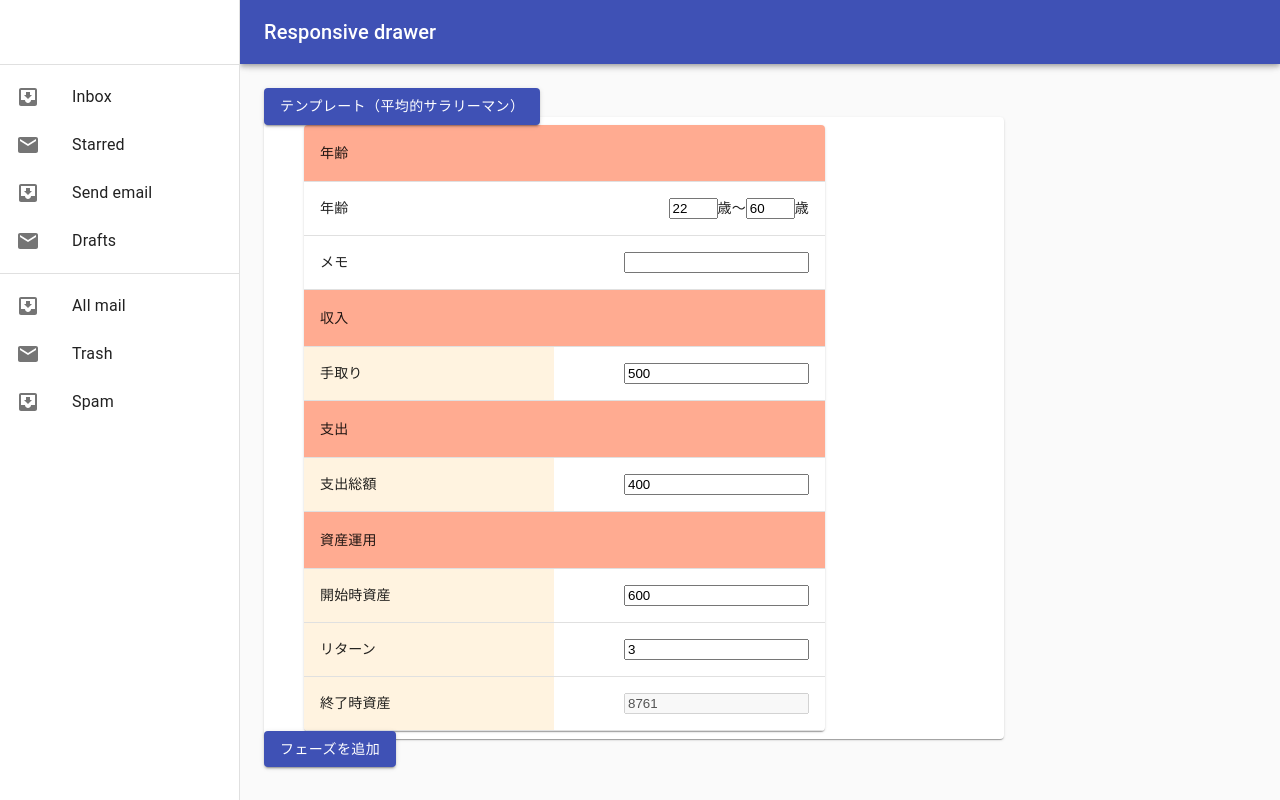
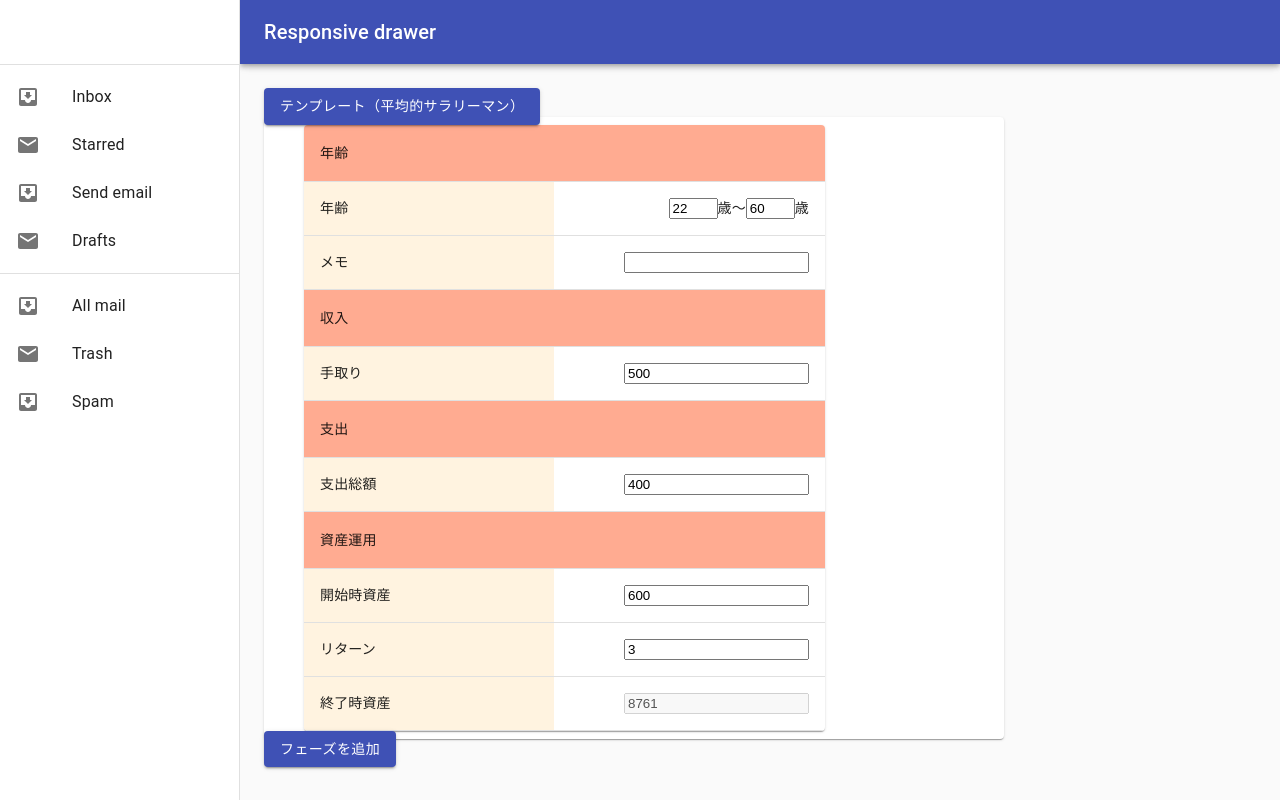
Before and after one commit to somurieengieer/fire-simulator, a React (Create React App) app: page /fire in a window 1280 px wide. Built offline with nearby package versions, Linux system fonts and the light colour scheme.

Commit message:
コミットミスがあったため前回のコミットを修正

```diff
--- a/src/layout/molecules/Phase.tsx
+++ b/src/layout/molecules/Phase.tsx
@@ -5,10 +5,15 @@ import {makeStyles} from "@material-ui/core/styles";
 import {useDispatch, useSelector} from "react-redux";
 import {selectPhases, updatePhases} from "../../features/fire/fireSlice";
 import {TableHeaderSet, TableRowSet} from "./PhaseTableItems";
+import {theme} from "../materialui/theme";
 
 const useStyles = makeStyles({
   table: {
     // width: 650,
+  },
+  tableCellLabel: {
+    minWidth: 200,
+    backgroundColor: theme.palette.primary.main,
   },
   tableCell: {
     minWidth: 200,
```
